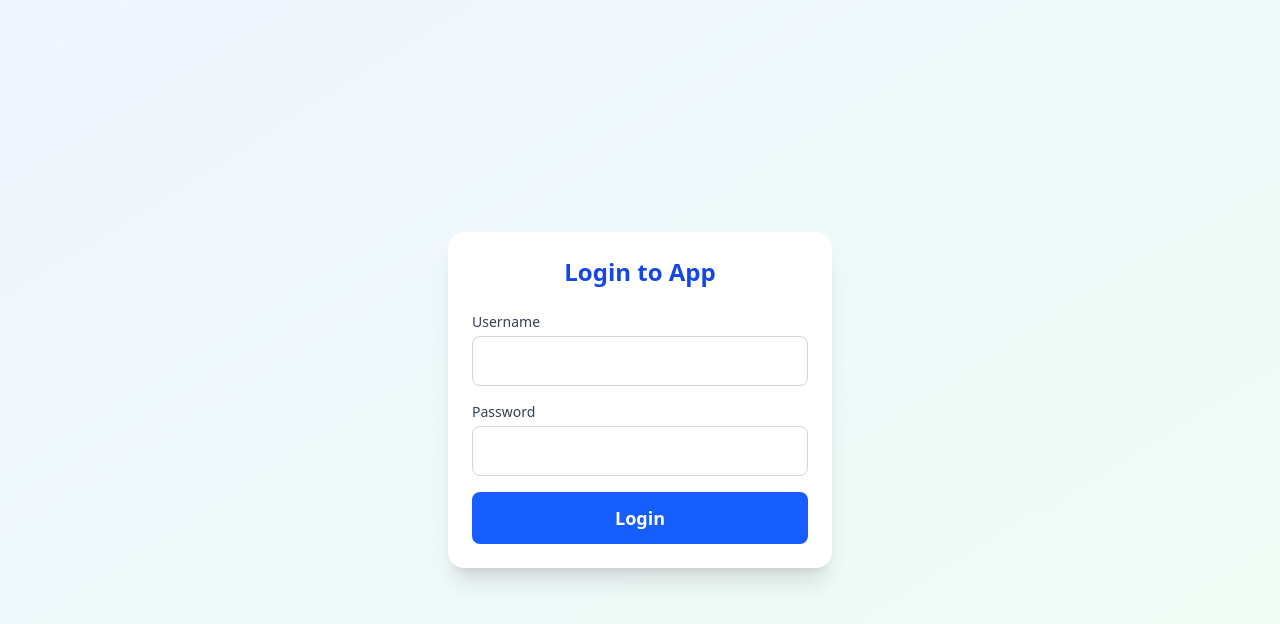
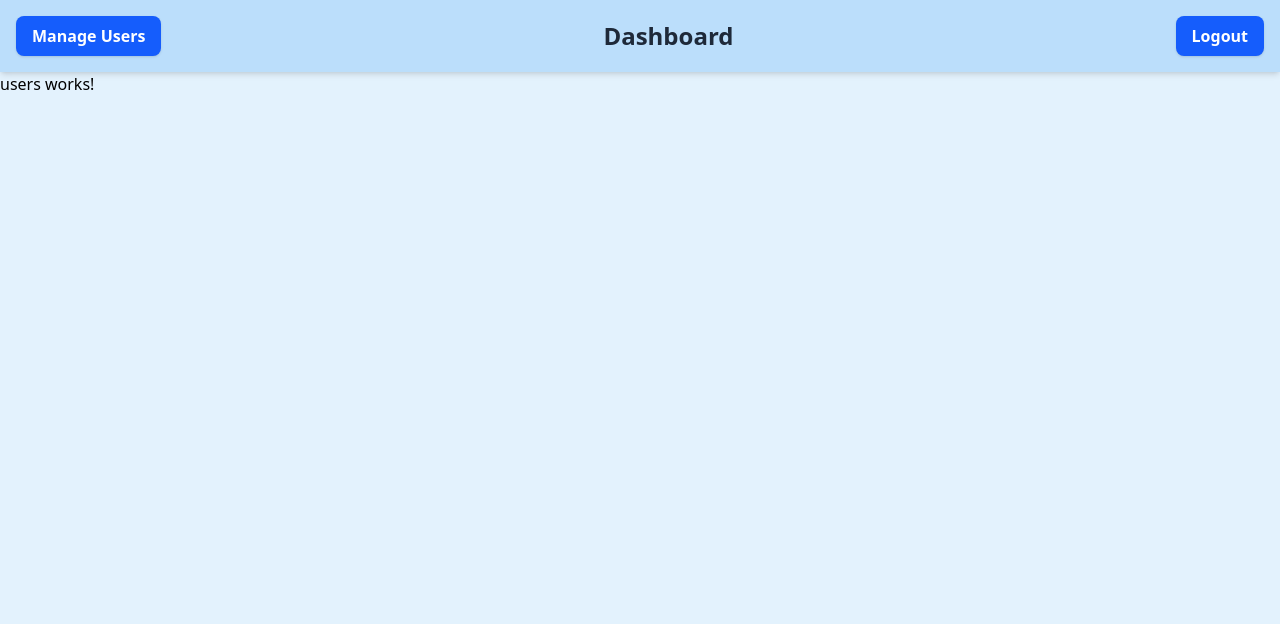
Before and after one commit to 3vilBonobo/task-managment-app-agri, an Angular app: page /dashboard/dashboard/users in a window 1280 px wide. Before the commit this address led to /login. Shown: the top 624 px of the page. Built offline with nearby package versions, Linux system fonts and the light colour scheme.

Commit message:
fix nested routing

```diff
--- a/src/app/app.routes.ts
+++ b/src/app/app.routes.ts
@@ -4,6 +4,7 @@ import { Route } from '@angular/router';
 export const routes: Route[] = [
   {
     path: 'login',
+    title: 'Login',
     loadComponent: () =>
       import('../app/features/login/login.component').then(
         (m) => m.LoginComponent
@@ -11,17 +12,22 @@ export const routes: Route[] = [
   },
   {
     path: 'dashboard',
+    title: 'Dashboard',
     loadComponent: () =>
       import('../app/features/dashboard/dashboard.component').then(
         (m) => m.DashboardComponent
       ),
+    children: [
+      {
+        path: 'dashboard/users',
+        title: 'Users',
+        loadComponent: () =>
+          import('../app/features/users/users.component').then(
+            (m) => m.UsersComponent
+          ),
+      },
+    ],
   },
-  {
-    path: 'users',
-    loadComponent: () =>
-      import('../app/features/users/users.component').then(
-        (m) => m.UsersComponent
-      ),
-  },
+
   { path: '**', redirectTo: '/login' }, //Create a 404 page in the future??
 ];
--- a/src/app/features/dashboard/dashboard.component.html
+++ b/src/app/features/dashboard/dashboard.component.html
@@ -1,6 +1,6 @@
 <div class="flex flex-col min-h-screen bg-[#e3f2fd]">
     <header class="flex items-center justify-between w-full p-4 bg-[#bbdefb] shadow-md">
-        <a routerLink="/users"
+        <a routerLink="dashboard/users"
             class="bg-blue-600 hover:bg-blue-700 text-white font-bold py-2 px-4 rounded-lg shadow cursor-pointer">Manage
             Users</a>
         <h1 class="text-2xl font-bold text-gray-800 flex-1 text-center">Dashboard</h1>
@@ -10,6 +10,6 @@
         </button>
     </header>
 
-    <!-- Main Content (To be filled later) -->
+    <router-outlet></router-outlet>
 
 </div>
--- a/src/app/features/dashboard/dashboard.component.ts
+++ b/src/app/features/dashboard/dashboard.component.ts
@@ -1,8 +1,9 @@
 import { Component } from '@angular/core';
-import { Router, RouterModule } from '@angular/router';
+import { Router, RouterLink, RouterOutlet } from '@angular/router';
 
 @Component({
   selector: 'app-dashboard',
+  imports: [RouterLink, RouterOutlet],
   templateUrl: './dashboard.component.html',
   styleUrls: ['./dashboard.component.css'],
 })
--- a/src/main.ts
+++ b/src/main.ts
@@ -2,7 +2,7 @@ import { bootstrapApplication } from '@angular/platform-browser';
 import { AppComponent } from './app/app.component';
 import { provideRouter } from '@angular/router';
 import { provideHttpClient, withInterceptors } from '@angular/common/http';
-import { AuthInterceptor } from './app/auth.interceptor';
+import { AuthInterceptor } from './app/core/interceptors/auth.interceptor';
 import { routes } from './app/app.routes';
 
 bootstrapApplication(AppComponent, {
```
